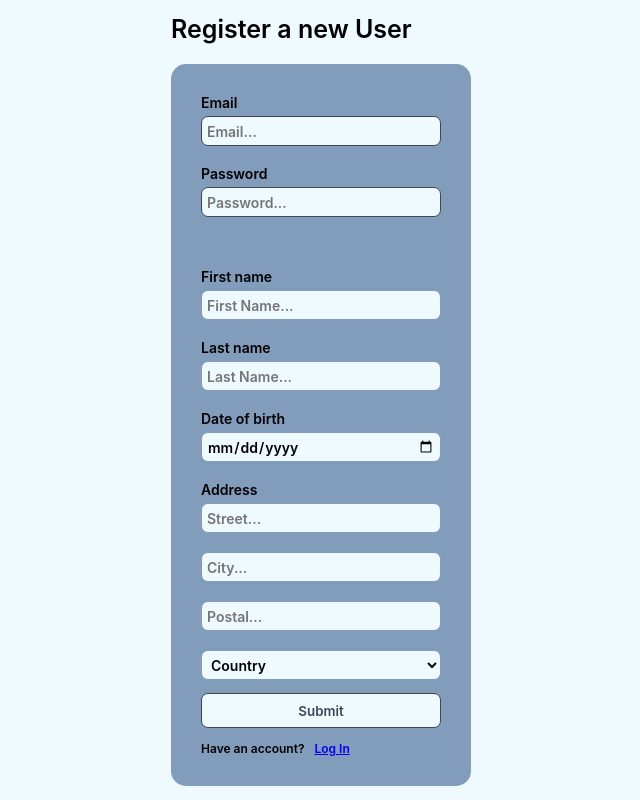
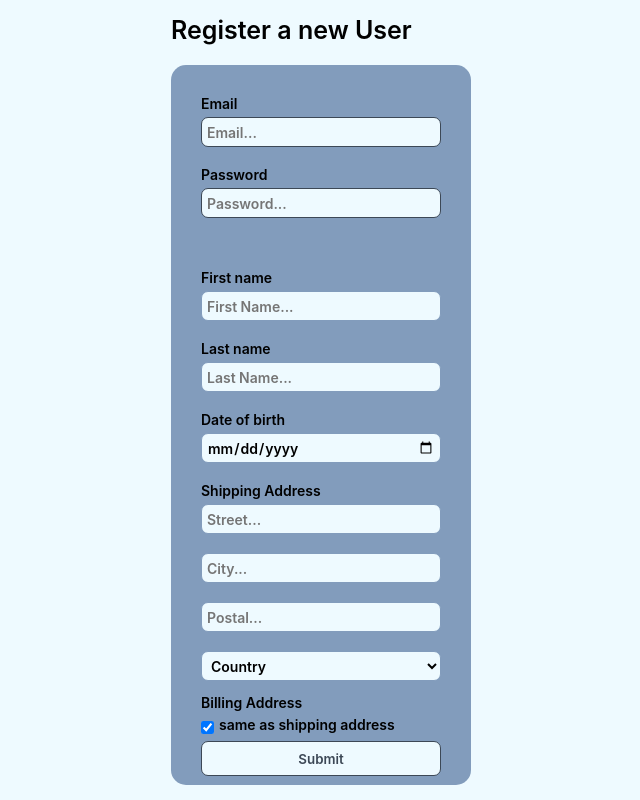
Before and after one commit to gogicha007/eCommerce-App, a website built with webpack: page src/index.html in a window 1280 px wide. Both pictures are taken after a click on the link "Register". Shown: the whole page, without its empty margins (319-959 px from the left). Built offline with nearby package versions, Linux system fonts and the light colour scheme.

Commit message:
feat: add billing address option

```diff
--- a/src/app/components/tags.ts
+++ b/src/app/components/tags.ts
@@ -55,3 +55,19 @@ export const option = (
   { tag: 'option', ...props },
   ...children,
 );
+
+export const fieldset = (
+  props: ParamsTags,
+  ...children: (ElementCreator | HTMLElement | null)[]
+) => new ElementCreator<HTMLFieldSetElement>(
+  { tag: 'fieldset', ...props },
+  ...children,
+);
+
+export const legend = (
+  props: ParamsTags,
+  ...children: (ElementCreator | HTMLElement | null)[]
+) => new ElementCreator<HTMLOptionElement>(
+  { tag: 'legend', ...props },
+  ...children,
+);
--- a/src/app/view/registerPage/form/reg-form.module.css
+++ b/src/app/view/registerPage/form/reg-form.module.css
@@ -1,11 +1,13 @@
 .register__form {
     width: 300px;
+    height: 720px;
     padding: 30px;
     display: flex;
     flex-direction: column;
     gap: 3px;
     border-radius: 15px;
     background: var(--bg-modal);
+    overflow: auto;
 }
 
 .input__wrapper {
@@ -49,6 +51,7 @@
     border: 1px solid #3c4856;
     color: var(--text-color);
     background: var(--bg-color);
+    flex-shrink: 0;
 }
 
 .login-error {
@@ -76,3 +79,27 @@
 }
 
 .input__option {}
+
+.check__address {
+    display: flex;
+    flex-wrap: wrap;
+    gap: 5px;
+    font-size: 14px;
+}
+
+.check__box {
+    display: flex;
+    align-items: center;
+    gap: 5px;
+    font-size: 12px;
+}
+
+.check__label {
+    margin: 0;
+    padding: 0;
+}
+
+.form__bill-address {
+    display: none;
+    border: 0;
+}
--- a/src/app/view/registerPage/form/reg-form.ts
+++ b/src/app/view/registerPage/form/reg-form.ts
@@ -2,7 +2,12 @@ import styles from './reg-form.module.css';
 import AlertModal from '../../../components/alert-modal/alert-modal';
 import API_KEYS from '../../../services/ct-constants';
 import {
-  div, input, select, option,
+  div,
+  input,
+  select,
+  option,
+  fieldset,
+  label,
 } from '../../../components/tags';
 import ElementCreator from '../../../util/elementCreator';
 import {
@@ -23,9 +28,13 @@ export default class RegForm extends ElementCreator<HTMLFormElement> {
 
   alertModal: AlertModal;
 
+  billAddress: ElementCreator<HTMLFieldSetElement>;
+
   birthDate: InputWrapper;
 
   cityInput: InputWrapper;
+
+  checkInput: ElementCreator<HTMLInputElement>;
 
   countryInput: ElementCreator<HTMLSelectElement>;
 
@@ -119,7 +128,7 @@ export default class RegForm extends ElementCreator<HTMLFormElement> {
       inputSelector: styles.input__address,
       labelSelector: styles.label,
       name: 'userAddress',
-      label: 'Address',
+      label: 'Shipping Address',
       minLength: 1,
       placeHolder: 'Street...',
       type: 'text',
@@ -176,6 +185,112 @@ export default class RegForm extends ElementCreator<HTMLFormElement> {
     countryInput.getElement().required = true;
     countryInput.appendChildren(...options);
 
+    const checkLabel = label({
+      className: styles.label,
+      textContent: 'same as shipping address',
+    });
+
+    const checkInput = input(
+      'checkAddress',
+      '',
+      '',
+      '',
+      'checkbox',
+      '',
+      styles.input__check,
+    );
+    checkInput.getElement().checked = true;
+    checkInput.getElement().addEventListener('change', (e) => {
+      if ((e.target as HTMLInputElement).checked) {
+        this.billAddress.getElement().style.display = 'none';
+      } else {
+        this.billAddress.getElement().style.display = 'block';
+      }
+    });
+
+    const checkBox = div(
+      {
+        className: styles.check__box,
+      },
+      checkInput,
+      checkLabel,
+    );
+    const checkAddress = div(
+      { className: styles.check__address, textContent: 'Billing Address' },
+      checkBox,
+    );
+
+    const billStreetInput = new InputWrapper({
+      inputWrapperSelector: styles.input__wrapper,
+      inputSelector: styles.input__address,
+      labelSelector: styles.label,
+      name: 'billStreet',
+      minLength: 1,
+      placeHolder: 'Street...',
+      type: 'text',
+      errSelector: styles['login-error'],
+      errMessage: 'Enter valid email...',
+    });
+
+    const billCityInput = new InputWrapper({
+      inputWrapperSelector: styles.input__wrapper,
+      inputSelector: styles.input__address,
+      name: 'billCity',
+      pattern: '[a-zA-Z]+',
+      minLength: 1,
+      placeHolder: 'City...',
+      type: 'text',
+      errSelector: styles['login-error'],
+      errMessage: 'Enter valid email...',
+    });
+
+    const billPostalInput = new InputWrapper({
+      inputWrapperSelector: styles.input__wrapper,
+      inputSelector: styles.input__address,
+      name: 'billPostal',
+      pattern: '',
+      minLength: 1,
+      placeHolder: 'Postal...',
+      type: 'text',
+      errSelector: styles['login-error'],
+      errMessage: 'Enter valid postal code...',
+    });
+
+    const billFirstOption = option({
+      className: styles.input__option,
+      textContent: 'Country',
+    });
+    billFirstOption.setAttribute('value', '');
+
+    const billCountryInput = select(
+      {
+        className: styles.input__country,
+      },
+      billFirstOption,
+    );
+
+    const billOptions = CountryList().map((val) => {
+      const anOption = option({
+        className: styles.input__option,
+        textContent: val[1],
+      });
+      anOption.setAttribute('value', val[0]);
+      return anOption.getElement();
+    });
+
+    billCountryInput.getElement().required = true;
+    billCountryInput.appendChildren(...billOptions);
+
+    const billAddress = fieldset(
+      {
+        className: styles['form__bill-address'],
+      },
+      billStreetInput.getNode(),
+      billCityInput.getNode(),
+      billPostalInput.getNode(),
+      billCountryInput,
+    );
+
     const inputBtn = input('', '', '', '', 'submit', '', styles.input__submit);
 
     const loginAnchor = document.createElement('a');
@@ -201,6 +316,8 @@ export default class RegForm extends ElementCreator<HTMLFormElement> {
       cityInput.getNode(),
       postalInput.getNode(),
       countryInput,
+      checkAddress,
+      billAddress,
       inputBtn,
       loginLink,
       alertModal.getNode(),
@@ -209,7 +326,9 @@ export default class RegForm extends ElementCreator<HTMLFormElement> {
 
     this.addressInput = streetInput;
     this.alertModal = alertModal;
+    this.billAddress = billAddress;
     this.birthDate = birthDate;
+    this.checkInput = checkInput;
     this.cityInput = cityInput;
     this.countryInput = countryInput;
     this.emailInput = emailInput;
@@ -317,7 +436,6 @@ export default class RegForm extends ElementCreator<HTMLFormElement> {
         this.spinner.hide();
         return;
       }
-      console.log(customerData);
       storage.saveData(customerData);
 
       const tokensByPass = await this.reqTokensByPass({
```
